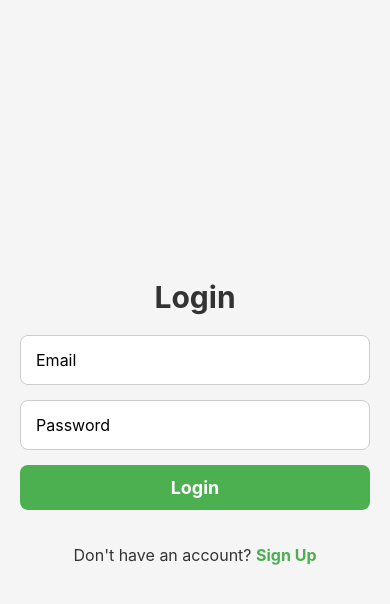
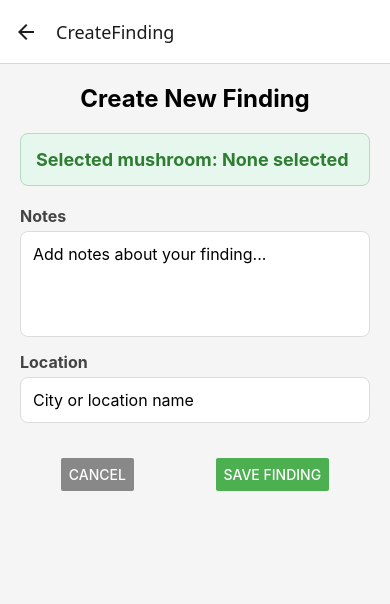
Before and after one commit to Sienimetsa/sienimetsa-frontend, a React Native app: screen /CreateFinding in a window 390 px wide. Shown: the top 604 px of the page. Built offline with nearby package versions, Linux system fonts and the light colour scheme.

Commit message:
Add CreateFindingScreen and functionality to save new findings

```diff
--- a/App.js
+++ b/App.js
@@ -4,6 +4,7 @@ import { createStackNavigator } from '@react-navigation/stack';
 import LoginScreen from './Screens/LoginScreen';
 import SignupScreen from './Screens/SignupScreen';
 import SettingScreen from './Screens/SettingScreen';
+import CreateFindingScreen from './Screens/CreateFindingScreen';
 import BottomTabNavigator from './BottomTabNavigator';
 import { AuthProvider } from './Service/AuthContext';
 
@@ -18,6 +19,7 @@ export default function App() {
         <Stack.Screen name="Signup" component={SignupScreen} options={{ headerShown: false }} />
         <Stack.Screen name="Main" component={BottomTabNavigator} options={{ headerShown: false }} />
         <Stack.Screen name="Settings" component={SettingScreen} />
+        <Stack.Screen name="CreateFinding" component={CreateFindingScreen} />
       </Stack.Navigator>
     </NavigationContainer>
   </AuthProvider>
--- a/Components/Fetch.js
+++ b/Components/Fetch.js
@@ -2,7 +2,7 @@
 
 import AsyncStorage from "@react-native-async-storage/async-storage";
 import axios from "axios";
-import { API_ALLMUSHROOMS,API_PROFILE,API_APPUSERS,API_USERFINDINGS,API_DELETEFINDING } from "@env";
+import { API_ALLMUSHROOMS,API_PROFILE,API_APPUSERS,API_USERFINDINGS,API_DELETEFINDING,API_NEWFINDING } from "@env";
 import { jwtDecode } from "jwt-decode";
 
 ////////////////////////////////////////////////////////////////////////////////////////////////////////////////////////////////
@@ -131,3 +131,57 @@ export const deleteFinding = async (findingId) => {
     return { error: error.message };
   }
 };
+
+////////////////////////////////////////////////////////////////////////////////////////////////////////////////////////////////
+
+//CREATE NEW FINDING
+export const createNewFinding = async (image, finding) => {
+  try {
+    const token = await AsyncStorage.getItem("jwtToken");
+    if (!token) {
+      return { error: "No JWT token found." };
+    }
+
+    if (!image || !image.uri) {
+      return { error: "No image available." };
+    }
+
+    // Prepare FormData
+    const formData = new FormData();
+
+    // Format the image file
+    formData.append("file", {
+      uri: image.uri,
+      type: "image/jpeg",
+      name: "photo.jpg",
+    });
+
+    // Append the finding JSON as a string
+    formData.append("finding", JSON.stringify(finding));
+
+    // Send request to backend
+    const response = await axios.post(`${API_NEWFINDING}`, formData, {
+      headers: {
+        Authorization: `Bearer ${token}`,
+        'Content-Type': 'multipart/form-data',
+        'Accept': 'application/json'
+      },
+    });
+
+    if (response.status === 201) {
+      return { success: true, data: response.data };
+    } else {
+      return { error: "Failed to save finding." };
+    }
+  } catch (error) {
+    console.error("Error creating new finding:", error);
+    return {
+      error: error.response?.data?.message || error.message,
+      details: {
+        message: error.message,
+        response: error.response?.data,
+        status: error.response?.status,
+      }
+    };
+  }
+};
--- /dev/null
+++ b/Screens/CreateFindingScreen.jsx
@@ -0,0 +1,201 @@
+import React, { useState } from 'react';
+import { View, Text, StyleSheet, Image, TextInput, Button, Alert, ScrollView } from 'react-native';
+import { useNavigation, useRoute } from '@react-navigation/native';
+import AsyncStorage from '@react-native-async-storage/async-storage';
+import { jwtDecode } from 'jwt-decode';
+import { createNewFinding } from '../Components/Fetch';
+
+export default function CreateFindingScreen() {
+  const navigation = useNavigation();
+  const route = useRoute();
+  const { photoUri, mushroomId, image, mushroomName } = route.params || {};
+  const [findingNotes, setFindingNotes] = useState('');
+  const [findingCity, setFindingCity] = useState('');
+  const [errorMessage, setErrorMessage] = useState('');
+  const [successMessage, setSuccessMessage] = useState('');
+  const [isLoading, setIsLoading] = useState(false);
+
+  // Function to upload the image to backend
+  const saveFinding = async () => {
+    setIsLoading(true);
+    setErrorMessage('');
+    setSuccessMessage('');
+
+    try {
+      const token = await AsyncStorage.getItem("jwtToken");
+      if (!token) {
+        Alert.alert("Error", "No token found. Please log in again.");
+        navigation.navigate("Login");
+        return;
+      }
+
+      const decodedToken = jwtDecode(token);
+      const user_id = decodedToken.u_id;
+
+      const mushroomIdNum = parseInt(mushroomId, 10);
+      if (isNaN(mushroomIdNum)) {
+        setErrorMessage("Invalid mushroom selection.");
+        setIsLoading(false);
+        return;
+      }
+
+      const now = new Date().toISOString().split('.')[0]; // "yyyy-mm-ddTh:min:sec"
+
+      // Create finding object
+      const finding = {
+        notes: findingNotes || "",
+        city: findingCity || "Unknown",
+        f_time: now,
+        imageURL: "", // Will be set by backend
+        appuser: { u_id: user_id },
+        mushroom: { m_id: mushroomIdNum }
+      };
+
+      const result = await createNewFinding(image, finding);
+
+      if (result.success) {
+        setSuccessMessage("Finding saved successfully!");
+        setTimeout(() => {
+            navigation.navigate('Main', { screen: 'Home' });
+        }, 1500);
+      } else {
+        setErrorMessage(result.error || "Failed to save finding.");
+      }
+    } catch (error) {
+      console.error("Error saving finding:", error);
+      setErrorMessage(`Save failed: ${error.message}`);
+    } finally {
+      setIsLoading(false);
+    }
+  };
+
+  return (
+    <ScrollView contentContainerStyle={styles.scrollContainer}>
+      <View style={styles.container}>
+        <Text style={styles.title}>Create New Finding</Text>
+
+        {photoUri && (
+          <Image source={{ uri: photoUri }} style={styles.photo} />
+        )}
+
+        <View style={styles.infoContainer}>
+          <Text style={styles.mushroomName}>
+            Selected mushroom: {mushroomName || "None selected"}
+          </Text>
+        </View>
+
+        <View style={styles.formContainer}>
+          <Text style={styles.label}>Notes</Text>
+          <TextInput
+            style={styles.input}
+            placeholder="Add notes about your finding..."
+            multiline={true}
+            numberOfLines={4}
+            value={findingNotes}
+            onChangeText={setFindingNotes}
+          />
+
+          <Text style={styles.label}>Location</Text>
+          <TextInput
+            style={styles.input}
+            placeholder="City or location name"
+            value={findingCity}
+            onChangeText={setFindingCity}
+          />
+        </View>
+
+        <View style={styles.buttonContainer}>
+          <Button
+            title="Cancel"
+            onPress={() => navigation.goBack()}
+            color="#888"
+          />
+          <Button
+            title={isLoading ? "Saving..." : "Save Finding"}
+            onPress={saveFinding}
+            disabled={isLoading}
+            color="#4CAF50"
+          />
+        </View>
+
+        {errorMessage ? <Text style={styles.errorText}>{errorMessage}</Text> : null}
+        {successMessage ? <Text style={styles.successText}>{successMessage}</Text> : null}
+      </View>
+    </ScrollView>
+  );
+}
+
+const styles = StyleSheet.create({
+  scrollContainer: {
+    flexGrow: 1,
+  },
+  container: {
+    flex: 1,
+    padding: 20,
+    backgroundColor: '#f5f5f5',
+  },
+  title: {
+    fontSize: 24,
+    fontWeight: 'bold',
+    marginBottom: 20,
+    textAlign: 'center',
+  },
+  photo: {
+    width: '100%',
+    height: 250,
+    borderRadius: 10,
+    marginBottom: 20,
+    alignSelf: 'center',
+  },
+  infoContainer: {
+    backgroundColor: '#e6f7ed',
+    padding: 15,
+    borderRadius: 8,
+    marginBottom: 20,
+    borderWidth: 1,
+    borderColor: '#b3dbbf',
+  },
+  mushroomName: {
+    fontSize: 18,
+    fontWeight: 'bold',
+    color: '#2e7d32',
+  },
+  formContainer: {
+    marginBottom: 20,
+  },
+  label: {
+    fontSize: 16,
+    fontWeight: 'bold',
+    marginBottom: 5,
+    color: '#444',
+  },
+  input: {
+    backgroundColor: '#fff',
+    borderWidth: 1,
+    borderColor: '#ddd',
+    borderRadius: 8,
+    padding: 12,
+    fontSize: 16,
+    marginBottom: 15,
+    textAlignVertical: 'top',
+  },
+  buttonContainer: {
+    flexDirection: 'row',
+    justifyContent: 'space-around',
+    marginBottom: 20,
+  },
+  successText: {
+    fontSize: 18,
+    fontWeight: 'bold',
+    color: '#2e7d32',
+    textAlign: 'center',
+    marginTop: 10,
+  },
+  errorText: {
+    fontSize: 18,
+    fontWeight: 'bold',
+    color: '#d32f2f',
+    textAlign: 'center',
+    marginTop: 10,
+  },
+});
--- a/Screens/HomeScreen.jsx
+++ b/Screens/HomeScreen.jsx
@@ -1,12 +1,10 @@
 import React, { useContext, useEffect, useState } from "react";
-import { View, Text, StyleSheet, Button, TouchableOpacity, Modal, Image, Alert } from "react-native";
+import { View, Text, StyleSheet, Button, TouchableOpacity, Modal, Image, TextInput, FlatList } from "react-native";
 import { AuthContext } from "../Service/AuthContext";
 import { useNavigation } from '@react-navigation/native';
-import { CameraView, CameraType, useCameraPermissions } from 'expo-camera';
-import { API_BUCKET_UPLOAD } from "@env";
-import axios from "axios";
-import AsyncStorage from "@react-native-async-storage/async-storage";
+import { CameraView, useCameraPermissions } from 'expo-camera';
 import * as ImageManipulator from "expo-image-manipulator";
+import { fetchMushroomsData } from "../Components/Fetch";
 
 export default function HomeScreen() {
 
@@ -20,6 +18,26 @@ export default function HomeScreen() {
   const [image, setImage] = useState(null); // state to store image for upload
   const [errorMessage, setErrorMessage] = useState(""); // upload error message
   const [successMessage, setSuccessMessage] = useState(""); //  upload success message
+  const [mushroomId, setMushroomId] = useState(""); // mushroom
+  const [AImushroomresult, setAImushroomresult] = useState("*AI result*"); // AI mushroom result
+  const [mushroomList, setMushroomList] = useState([]);
+  const [searchText, setSearchText] = useState("");
+
+  // fetch all mushrooms
+  useEffect(() => {
+    const fetchMushrooms = async () => {
+      const result = await fetchMushroomsData();
+      if (!result.error) {
+        setMushroomList(result);
+      } else {
+        if (result.error === "No JWT token found.") {
+          navigation.navigate("Login");
+        }
+      }
+    };
+
+    fetchMushrooms();
+  }, []);
 
   // ask for camera permission on page load
   useEffect(() => {
@@ -75,64 +93,14 @@ export default function HomeScreen() {
       setPhotoUri(resizedImage.uri);
       setImage(resizedImage);  // Use resized image for upload
       setPhotoModalVisible(true);
-      console.debug(photo);
+      // console.debug(photo); // print photo URI to console
     }
   };
 
-
-////////////////////////////////////////////////////////////////////////////////////////////////////////////////////////////////
-
-  // function to upload the image to backend
-  const uploadToBackend = async () => {
-    try {
-      const token = await AsyncStorage.getItem("jwtToken");
-      if (!token) {
-        Alert.alert("Error", "No token found. Please log in again.");
-        navigation.navigate("Login");
-        return;
-      }
-
-      if (!image || !image.uri) {
-        setErrorMessage("Please take a photo to upload.");
-        return;
-      }
-
-      // Prepare FormData with correct formatting
-      const formData = new FormData();
-      formData.append("file", {
-        uri: image.uri,  // Use file URI
-        name: "photo.jpg",
-        type: "image/jpeg",
-      });
-
-      console.log("Uploading file:", formData);
-
-      // Send request to backend
-      const uploadResponse = await axios.post(API_BUCKET_UPLOAD, formData, {
-        headers: {
-          Authorization: `Bearer ${token}`,
-          "Content-Type": "multipart/form-data",
-        },
-        transformRequest: (data, headers) => {
-          return data; // Fix for Axios to handle FormData correctly
-        },
-      });
-
-      if (uploadResponse.status === 200) {
-        setSuccessMessage("Image uploaded successfully!");
-        setTimeout(() => setSuccessMessage(""), 3000);
-      } else {
-        setErrorMessage("Failed to upload image.");
-      }
-    } catch (error) {
-      console.error("Error uploading image:", error.response?.data || error.message);
-      setErrorMessage("An error occurred while uploading the image.");
-    }
-  };
-
-
-
-
+  // filter mushroom list based on search text
+  const filteredMushroomList = mushroomList.filter(item =>
+    item.mname.toLowerCase().includes(searchText.toLowerCase())
+  );
 
 
   return (
@@ -167,22 +135,87 @@ export default function HomeScreen() {
         onRequestClose={() => setPhotoModalVisible(false)}>
         <View style={styles.modalContainer}>
 
-        <Text style={styles.uploadText}>Do you want to upload this photo?</Text>
           <Image source={{ uri: photoUri }} style={styles.photo} />
+
+          {/* AI RESULT BLOCK */}
+          <View>
+            <Text style={styles.uploadText}>AI Mushroom Detection</Text>
+            <View style={styles.AIGridContainer}>
+              <View style={styles.AIGridObject}>
+                <Text style={styles.AIGridText}>{AImushroomresult}</Text>
+              </View>
+              <View style={styles.AIGridObject}>
+                <Text style={styles.AIGridText}>{AImushroomresult}</Text>
+              </View>
+              <View style={styles.AIGridObject}>
+                <Text style={styles.AIGridText}>{AImushroomresult}</Text>
+              </View>
+            </View>
+          </View>
+
+          {/* SEARCH BAR BLOCK */}
+          <View style={styles.searchContainer}>
+            <TextInput
+              style={styles.searchBar}
+              placeholder="Search mushrooms..."
+              placeholderTextColor="#999"
+              value={searchText}
+              onChangeText={setSearchText}
+            />
+          </View>
+
+          {/* MUSHROOMLIST BLOCK */}
+          <FlatList
+            data={filteredMushroomList}
+            keyExtractor={(item) => item.m_id.toString()}
+            renderItem={({ item }) => (
+              <TouchableOpacity
+                style={
+                  mushroomId === item.m_id.toString()
+                    ? styles.selectedListButton
+                    : styles.ListButton
+                }
+                onPress={() => {
+                  // if clicked mushroom is already selected, deselect it
+                  if (mushroomId === item.m_id.toString()) {
+                    setMushroomId("");
+                  } else {
+                    setMushroomId(item.m_id.toString());
+                  }
+                }}
+              >
+                <Text style={styles.ListText}>{item.mname}</Text>
+              </TouchableOpacity>
+            )}
+            style={{ maxHeight: 150, width: '80%' }}
+          />
+
           <View style={styles.buttonRow}>
+            <Button title="Save" onPress={() => {
 
-          <TouchableOpacity style={styles.uploadButton} onPress={uploadToBackend}>
-            <Text style={styles.text}>Yes, Upload</Text>
-          </TouchableOpacity>
+              // Check if mushroom is selected
+              if (!mushroomId) {
+                setErrorMessage("Please select a mushroom first");
+                return;
+              }
 
-          <TouchableOpacity style={styles.closeButton} onPress={() => setPhotoModalVisible(false)}>
-            <Text style={styles.text}>Close</Text>
-          </TouchableOpacity>
+              const selectedMushroom = mushroomList.find(m => m.m_id.toString() === mushroomId);
 
+              // navigate to CreateFinding screen and pass the photoUri, mushroomId, image and mushroomName
+              navigation.navigate('CreateFinding', {
+                photoUri,
+                mushroomId,
+                image,
+                mushroomName: selectedMushroom ? selectedMushroom.mname : null
+              });
+
+              setPhotoModalVisible(false);
+            }} />
+            <Button title="Close" onPress={() => setPhotoModalVisible(false)} />
           </View>
-        {/* SUCCESS & ERROR MESSAGES */}
-       {errorMessage ? <Text style={styles.errorText}>{errorMessage}</Text> : null}
-       {successMessage ? <Text style={styles.successText}>{successMessage}</Text> : null}
+          {/* SUCCESS & ERROR MESSAGES */}
+          {errorMessage ? <Text style={styles.errorText}>{errorMessage}</Text> : null}
+          {successMessage ? <Text style={styles.successText}>{successMessage}</Text> : null}
         </View>
       </Modal>
 
@@ -225,7 +258,7 @@ const styles = StyleSheet.create({
     alignItems: 'center',
   },
   text: {
-    fontSize: 13,
+    fontSize: 24,
     fontWeight: 'bold',
     color: 'white',
   },
@@ -233,43 +266,99 @@ const styles = StyleSheet.create({
     flex: 1,
     justifyContent: 'center',
     alignItems: 'center',
-    backgroundColor: 'rgba(0, 0, 0, 0.5)',
+    backgroundColor: 'rgba(0, 0, 0, 0.8)',
   },
   photo: {
-    width: 300,
-    height: 400,
+    width: 150,
+    height: 200,
     marginBottom: 20,
+    borderRadius: 10,
+  },
+  uploadText: {
+    fontSize: 18,
+    fontWeight: 'bold',
+    marginBottom: 10,
+    color: '#fff',
   },
   buttonRow: {
+    marginTop: 20,
     flexDirection: 'row',
     justifyContent: 'space-around',
     width: '80%',
   },
-  uploadText:{
-    fontSize: 18,
-    fontWeight: 'bold',
-    color: 'rgb(255, 255, 255)',
-  },
-  successText:{
+  successText: {
     fontSize: 18,
     fontWeight: 'bold',
     color: 'rgb(60, 212, 10)',
   },
-  errorText:{
+  errorText: {
     fontSize: 18,
     fontWeight: 'bold',
     color: 'red',
   },
-  uploadButton:{
-  padding:20,
-  backgroundColor:'green',
-  borderRadius:30
+  formContainer: {
+    width: '80%',
+    marginBottom: 20,
+    backgroundColor: '#fff',
+    padding: 10,
+  },
+  AIGridContainer: {
+    flexDirection: 'row',
+    justifyContent: 'space-between',
+    marginBottom: 20,
+    width: '90%',
+  },
+  AIGridObject: {
+    flex: 1,
+    alignItems: 'center',
+    padding: 10,
+    backgroundColor: '#fff',
+    margin: 5,
+    minHeight: 80,
+    borderRadius: 8,
+    justifyContent: 'center',
+  },
+  AIGridText: {
+    fontSize: 16,
+    fontWeight: 'bold',
+    textAlign: 'center',
+    flexShrink: 1,
+  },
+  AIGridLabel: {
+    fontSize: 12,
+    color: '#666',
+    marginBottom: 5,
+    textAlign: 'center',
+  },
+  ListText: {
+    fontSize: 16,
+    fontWeight: 'bold',
   },
 
-  closeButton:{
-padding:20,
-backgroundColor:'red',
-borderRadius:30
+  searchContainer: {
+    width: '80%',
+    marginBottom: 10,
   },
-
+  searchBar: {
+    backgroundColor: '#fff',
+    borderRadius: 5,
+    padding: 10,
+    fontSize: 16,
+  },
+  ListButton: {
+    padding: 10,
+    margin: 5,
+    backgroundColor: '#f9f9f9',
+    borderRadius: 5,
+    borderWidth: 1,
+    borderColor: '#ddd',
+  },
+  selectedListButton: {
+    padding: 10,
+    margin: 5,
+    backgroundColor: '#b3dbbf',
+    borderRadius: 5,
+    borderWidth: 1,
+    borderColor: '#4CAF50',
+  },
 });
```
